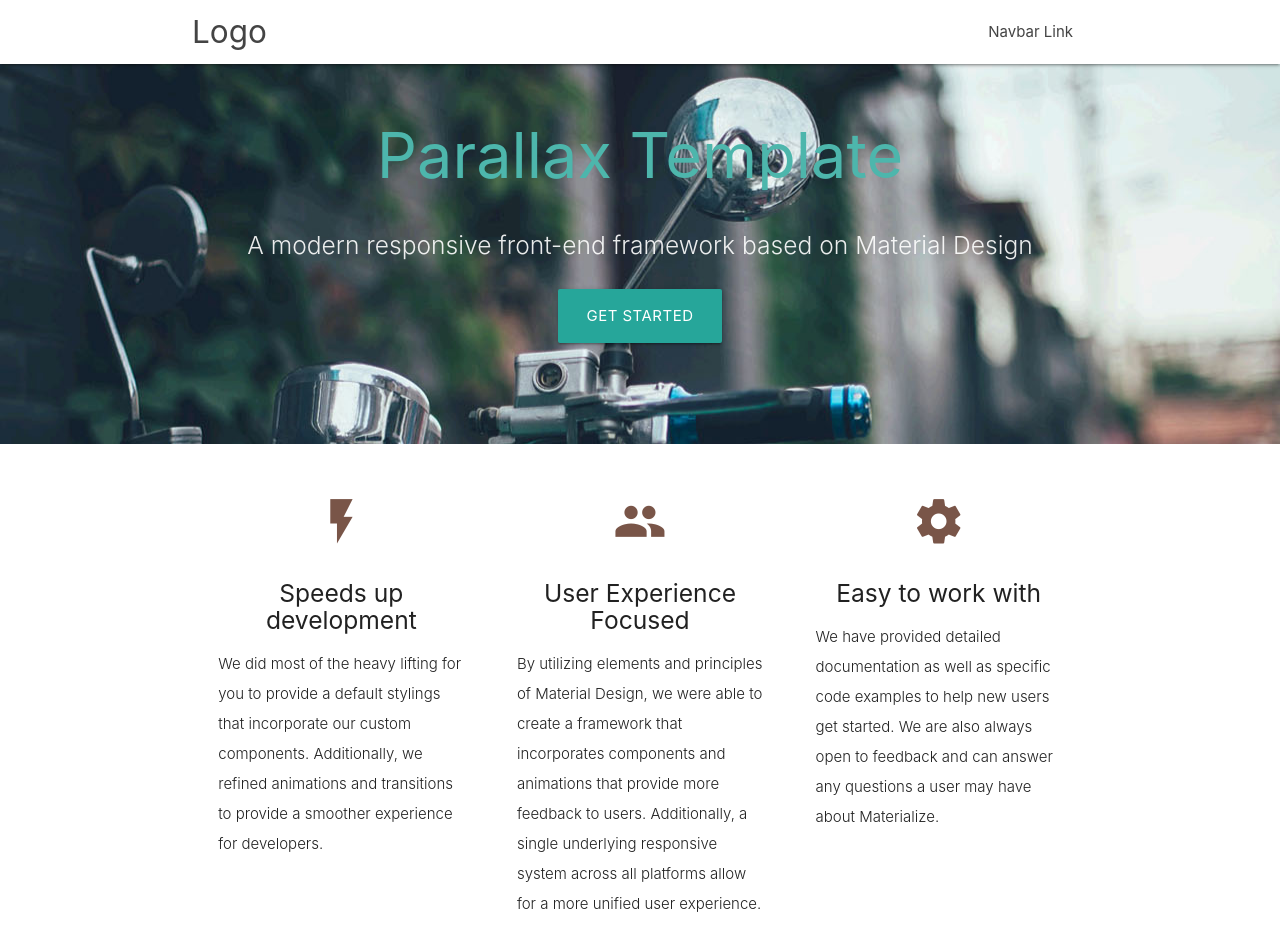
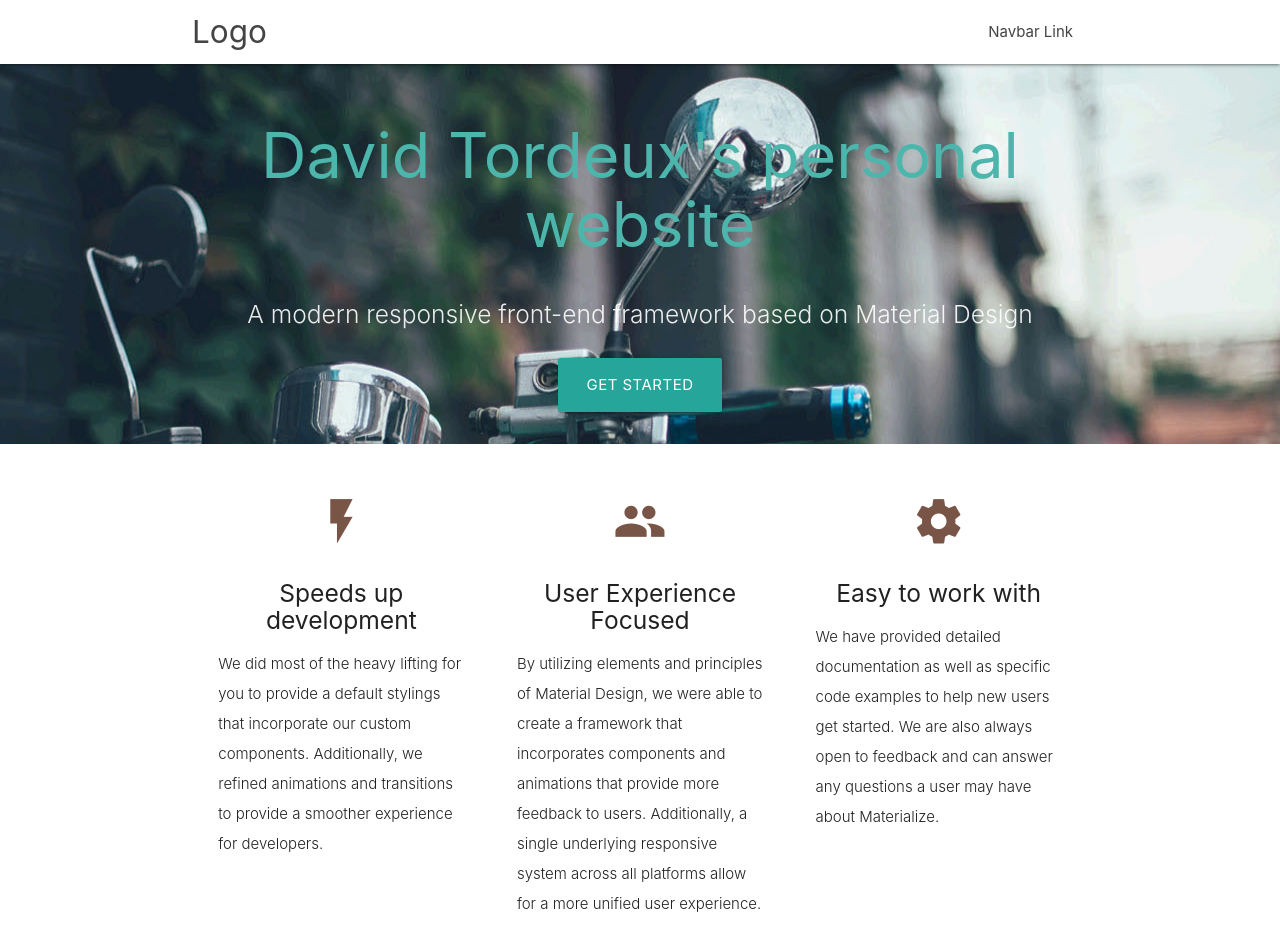
Before and after one commit to davidtordeux/davidtordeux.github.io, a plain HTML site: page index.html in a window 1280 px wide. Shown: the top 937 px of the page. Drawn offline with nearby package versions, Linux system fonts and the light colour scheme.

Commit message:
Update index.html

```diff
--- a/index.html
+++ b/index.html
@@ -29,7 +29,7 @@
     <div class="section no-pad-bot">
       <div class="container">
         <br><br>
-        <h1 class="header center teal-text text-lighten-2">Parallax Template</h1>
+        <h1 class="header center teal-text text-lighten-2">David Tordeux's personal website</h1>
         <div class="row center">
           <h5 class="header col s12 light">A modern responsive front-end framework based on Material Design</h5>
         </div>
```
